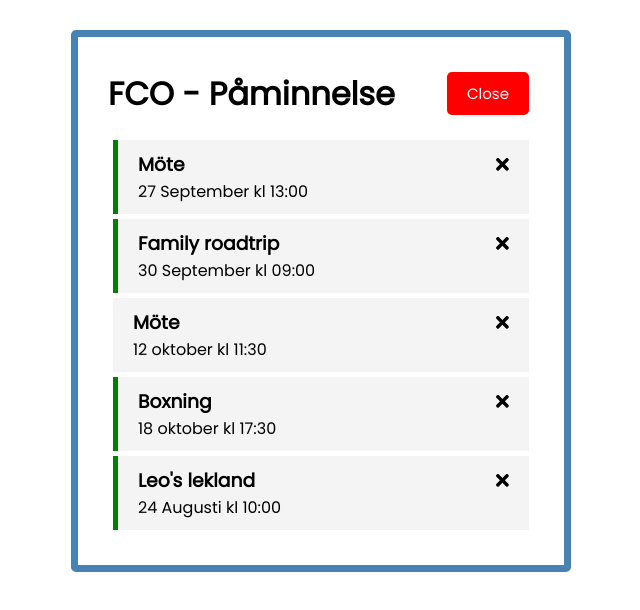
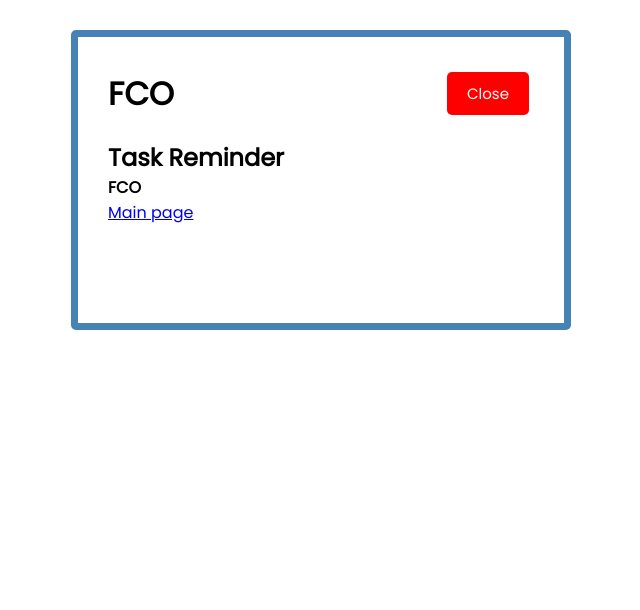
Before and after one commit to Francisco-fco/fco-angular, an Angular app in the folder fco-angular/: page /about in a window 1280 px wide. Before the commit this address led to /. Shown: the top 610 px of the page, without its empty margins (319-959 px from the left). Built offline with nearby package versions, Linux system fonts and the light colour scheme; data requests are answered from the project's data file.

Commit message:
Added router manually - Done!

```diff
--- a/fco-angular/src/app/app.component.html
+++ b/fco-angular/src/app/app.component.html
@@ -1,4 +1,4 @@
 <div class="container">
   <app-header></app-header>
-  <app-tasks></app-tasks>
+  <router-outlet></router-outlet>
 </div>
--- a/fco-angular/src/app/app.module.ts
+++ b/fco-angular/src/app/app.module.ts
@@ -4,6 +4,7 @@
 import { FontAwesomeModule } from '@fortawesome/angular-fontawesome';
 import { HttpClientModule } from '@angular/common/http';
 import { FormsModule } from '@angular/forms';
+import { RouterModule, Routes } from '@angular/router';
 
 import { AppComponent } from './app.component';
 import { HeaderComponent } from './components/header/header.component';
@@ -11,6 +12,12 @@
 import { TasksComponent } from './components/tasks/tasks.component';
 import { TaskItemComponent } from './components/task-item/task-item.component';
 import { AddTaskComponent } from './components/add-task/add-task.component';
+import { AboutComponent } from './components/about/about.component';
+
+const appRoutes: Routes = [
+  {path: '', component: TasksComponent},
+  {path: 'about', component: AboutComponent}
+];
 
 @NgModule({
   declarations: [
@@ -19,14 +26,18 @@
     ButtonComponent,
     TasksComponent,
     TaskItemComponent,
-    AddTaskComponent
+    AddTaskComponent,
+    AboutComponent
   ],
   imports: [
     BrowserModule,
     AppRoutingModule,
     FontAwesomeModule,
     HttpClientModule,
-    FormsModule
+    FormsModule,
+
+// enableTracing is used for debbuging "easier"
+    RouterModule.forRoot(appRoutes, {enableTracing: true}),
   ],
   providers: [],
   bootstrap: [AppComponent]
--- /dev/null
+++ b/fco-angular/src/app/components/about/about.component.html
@@ -0,0 +1,5 @@
+<div>
+    <h2>Task Reminder</h2>
+    <h4>FCO</h4>
+    <a routerLink="/">Main page</a>
+</div>
--- /dev/null
+++ b/fco-angular/src/app/components/about/about.component.ts
@@ -0,0 +1,15 @@
+import { Component, OnInit } from '@angular/core';
+
+@Component({
+  selector: 'app-about',
+  templateUrl: './about.component.html',
+  styleUrls: ['./about.component.scss']
+})
+export class AboutComponent implements OnInit {
+
+  constructor() { }
+
+  ngOnInit(): void {
+  }
+
+}
--- a/fco-angular/src/app/components/header/header.component.ts
+++ b/fco-angular/src/app/components/header/header.component.ts
@@ -8,7 +8,7 @@
   styleUrls: ['./header.component.scss']
 })
 export class HeaderComponent implements OnInit {
-  title: string = 'FCO - Påminnelse';
+  title: string = 'FCO';
   showAddTask: boolean = true;
   subscription: Subscription;
 
```
Also changed, not shown: fco-angular/src/app/components/about/about.component.scss (added), 1 other file (tests, documents, lock files or other folders).
